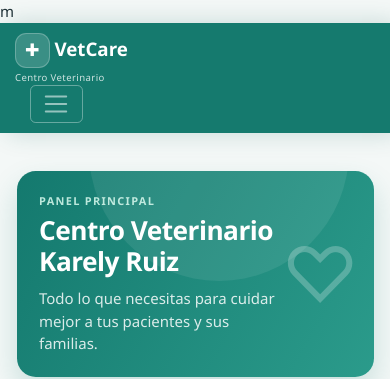
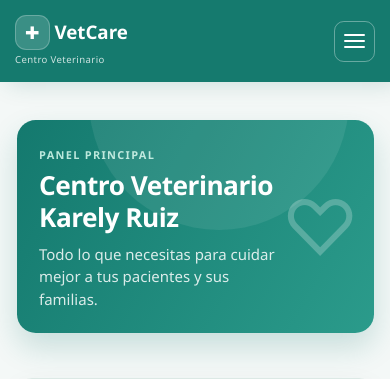
Before and after one commit to kmeza1402/Veterinaria, an ASP.NET Core app: page / in a window 390 px wide. Shown: the top 379 px of the page. Run offline with ASP.NET Core 8, Linux system fonts and the light colour scheme; style sheets or scripts are compiled from the project's sources.

Commit message:
Correcciones en el diseño responsivo

```diff
--- a/Veterinaria.Web/Pages/Shared/_Layout.cshtml
+++ b/Veterinaria.Web/Pages/Shared/_Layout.cshtml
@@ -1,4 +1,4 @@
-m<!DOCTYPE html>
+<!DOCTYPE html>
 <html lang="es">
 <head>
     <meta charset="utf-8" />
@@ -11,7 +11,7 @@ m<!DOCTYPE html>
 </head>
 <body>
     <header class="app-header">
-        <nav class="navbar navbar-expand-sm navbar-toggleable-sm navbar-dark">
+        <nav class="navbar navbar-expand-md navbar-toggleable-sm navbar-dark">
             <div class="container">
                 <a class="navbar-brand app-brand" asp-area="" asp-page="/Index">
                     <span class="brand-mark">✚</span>
@@ -19,7 +19,7 @@ m<!DOCTYPE html>
                 </a>
                 <button class="navbar-toggler" type="button" data-bs-toggle="collapse" data-bs-target=".navbar-collapse" aria-controls="navbarSupportedContent"
                         aria-expanded="false" aria-label="Toggle navigation">
-                    <span class="navbar-toggler-icon"></span>
+                    <span class="menu-bars" aria-hidden="true"><span></span><span></span><span></span></span>
                 </button>
                 <div class="navbar-collapse collapse d-sm-inline-flex justify-content-between">
                     <ul class="navbar-nav flex-grow-1 app-nav">
--- a/Veterinaria.Web/Pages/Shared/_Layout.cshtml.css
+++ b/Veterinaria.Web/Pages/Shared/_Layout.cshtml.css
@@ -49,13 +49,14 @@ a.navbar-brand {
 .app-nav { flex-direction: column !important; gap: .45rem; }
 .app-nav .nav-item { width: 100%; }
 .app-nav .nav-link { align-items: center; border-radius: .7rem; color: #fff !important; display: flex; font-size: .91rem; font-weight: 600; gap: .75rem; padding: .72rem .8rem !important; }
-.app-nav .nav-label { color: #fff !important; display: inline-block; margin-left: .4rem !important; padding: 0 !important; }
+.app-nav .nav-label { color: #fff !important; display: inline-block; margin-left: 1.5rem !important; padding: 0 !important; }
 .app-nav .nav-link:hover, .app-nav .nav-link:focus { background: rgba(255,255,255,.14); color: #fff !important; }
 .nav-icon { align-items: center; background: rgba(255,255,255,.12); border-radius: .45rem; color: #fff !important; display: inline-flex; font-size: 1.05rem; height: 1.9rem; justify-content: center; width: 1.9rem; }
 
-.navbar-toggler { border-color: rgba(255,255,255,.35); }
-.navbar-toggler-icon { filter: brightness(0) invert(1); }
+.navbar-toggler { align-items: center; border-color: rgba(255,255,255,.35); border-radius: .65rem; display: inline-flex; height: 2.75rem; justify-content: center; padding: 0; width: 2.75rem; }
 .navbar-toggler:focus { box-shadow: 0 0 0 .2rem rgba(255,255,255,.2); }
+.menu-bars { display: flex; flex-direction: column; gap: 4px; width: 1.35rem; }
+.menu-bars span { background: #fff; border-radius: 2px; display: block; height: 2px; width: 100%; }
 .page-container { box-sizing: border-box; flex: 1 0 auto; margin-left: 248px; max-width: none; overflow-x: hidden; padding: 1.5rem 2rem 0; width: calc(100% - 248px); }
 .page-container > main > .container { margin-left: 0; margin-right: auto; max-width: 1240px; padding-left: 0; padding-right: 0; }
 
@@ -65,11 +66,12 @@ a.navbar-brand {
 
 @media (max-width: 767.98px) {
   .app-header { bottom: auto; height: auto; position: relative; width: 100%; }
-  .app-header .navbar { height: auto; padding: .7rem 1rem; }
-  .app-header .container { display: block; }
+  .app-header .navbar { flex-wrap: wrap; height: auto; padding: .7rem 1rem; }
+  .app-header .container { align-items: center; display: flex; flex-direction: row; flex-wrap: wrap; justify-content: space-between; max-width: none; width: 100%; }
   .app-brand { margin: 0; }
+  .app-header .navbar-toggler { margin-left: auto; }
   .app-header .navbar-collapse { display: none !important; }
-  .app-header .navbar-collapse.show { display: flex !important; }
+  .app-header .navbar-collapse.show { display: flex !important; flex-basis: 100%; width: 100%; }
   .app-nav { padding: .7rem 0 .2rem; }
   .page-container, .footer { margin-left: 0; width: 100%; }
   .page-container { padding: 1rem 0 0; }
```
